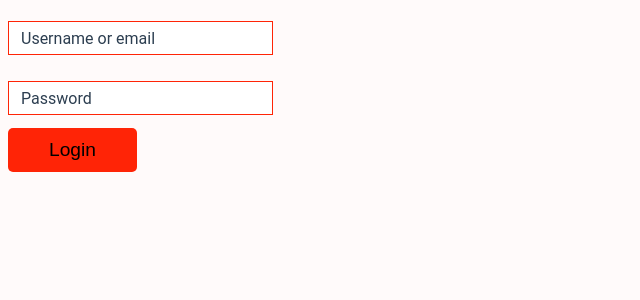
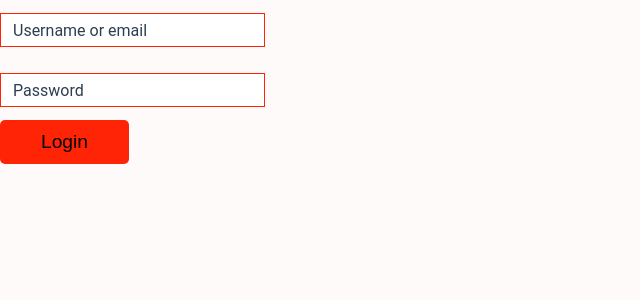
Before and after one commit to Imperger/kb-game, a Vue app in the folder frontend/: page /login in a window 1280 px wide. Shown: the top 300 px of the page, without its empty margins (0-640 px from the left). Built offline with nearby package versions, Linux system fonts and the light colour scheme; what vue-recaptcha-v3 would draw is missing.

Commit message:
feat: Tune overall view

```diff
--- a/frontend/public/index.html
+++ b/frontend/public/index.html
@@ -10,6 +10,7 @@
       html, body {
         height: 100%;
         background-color: #FFFAFA;
+        margin: 0;
       }
     </style>
   </head>
--- a/frontend/src/App.vue
+++ b/frontend/src/App.vue
@@ -6,11 +6,13 @@
 
 <style>
 #app {
+  display: flex;
   font-family: Roboto, Helvetica, Arial, sans-serif;
   -webkit-font-smoothing: antialiased;
   -moz-osx-font-smoothing: grayscale;
   text-align: center;
   color: #2c3e50;
+  min-height: 100vh;
 }
 
 #nav {
```
